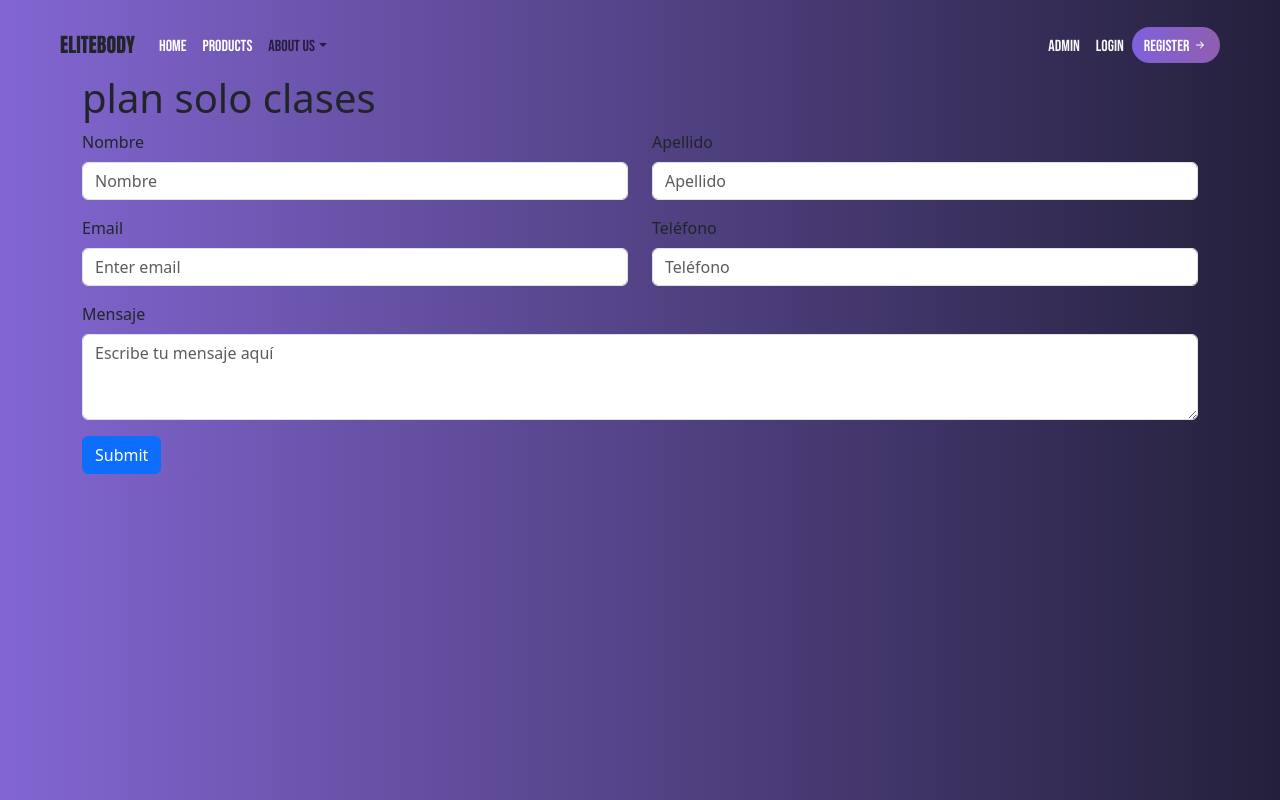
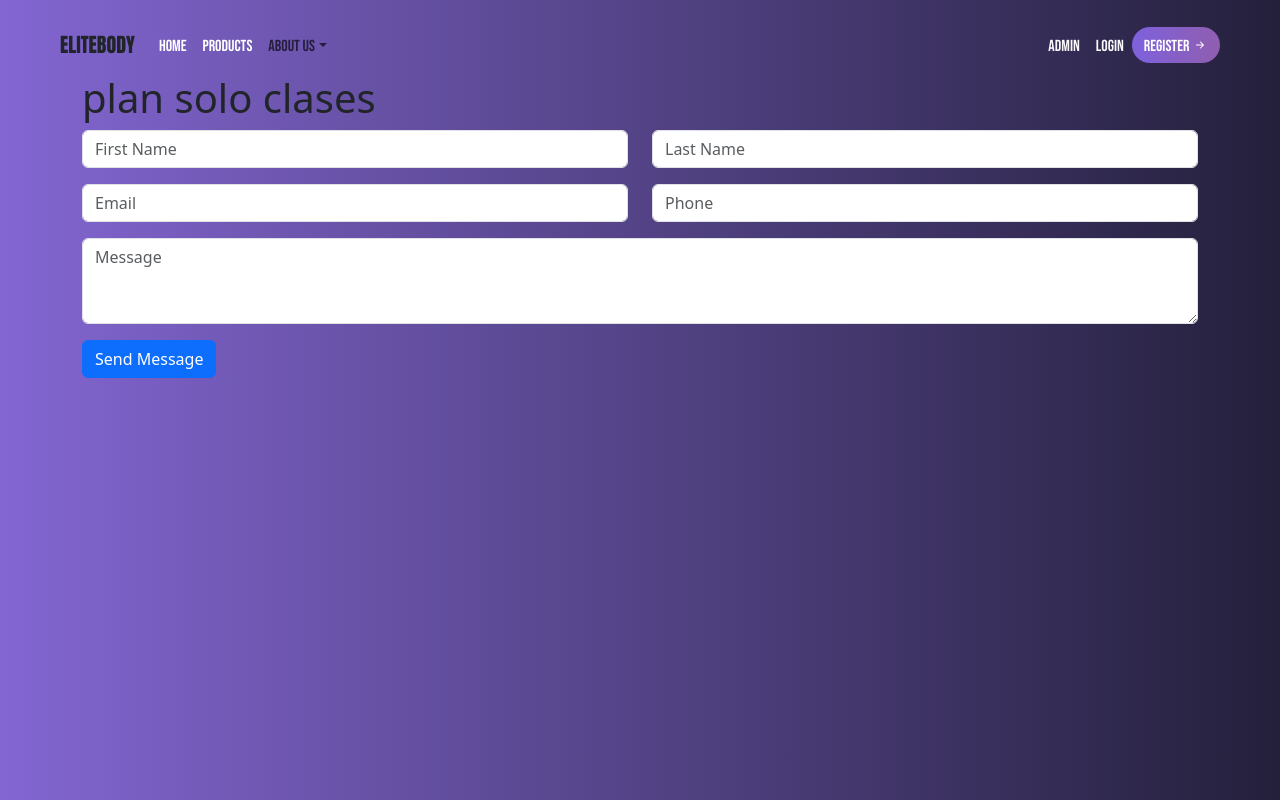
Before and after one commit to Nilost21/ProyectoFinalFront, a React (Vite) app: page /plans/clases in a window 1280 px wide. Built offline with nearby package versions, Linux system fonts and the light colour scheme; data requests are answered from the project's data file.

Commit message:
formulario de consulta con validaciones basicas

```diff
--- a/src/components/planComponents/FormPlan.jsx
+++ b/src/components/planComponents/FormPlan.jsx
@@ -2,47 +2,133 @@ import Button from "react-bootstrap/Button";
 import Col from "react-bootstrap/Col";
 import Form from "react-bootstrap/Form";
 import Row from "react-bootstrap/Row";
+import React, { useState } from 'react';
 
 const FormPlan = () => {
+
+  const [nombre, setNombre] = useState('');
+  const [apellido, setApellido] = useState('');
+  const [email, setEmail] = useState('');
+  const [telefono, setTelefono] = useState('');
+  const [mensaje, setMensaje] = useState('');
+
+  const handleSubmit = (e) => {
+    e.preventDefault();
+
+    // Validar nombre y apellido
+    if (nombre.length < 2 || apellido.length < 2) {
+      alert('El nombre y el apellido deben tener al menos 2 caracteres');
+      return;
+    }
+
+    const nombyapRegex = /^[a-zA-ZÀ-ÿ\u00f1\u00d1\s']+$/;
+    if (!nombyapRegex.test(nombre) || !nombyapRegex.test(apellido) ) {
+      alert('Ingrese un nombre o apellido válido');
+      return;
+    }
+
+    // Validar email
+    const emailRegex = /^[a-zA-Z0-9._%+-]+@[a-zA-Z0-9.-]+\.[a-zA-Z]{2,}$/;
+    if (!emailRegex.test(email)) {
+      alert('Ingrese un email válido');
+      return;
+    }
+
+    // Validar teléfono
+    const telefonoRegex = /^[0-9]{10}$/;
+    if (!telefonoRegex.test(telefono)) {
+      alert('El teléfono debe tener 10 dígitos numéricos');
+      return;
+    }
+
+    // Validar mensaje
+    if (mensaje.length > 1500 || mensaje === "") {
+      alert('El mensaje no puede tener más de 1500 caracteres o el campo no debe estar vacio');
+      return;
+    }
+
+    // Si todas las validaciones pasan, puedes enviar el formulario aquí
+    alert('Formulario enviado');
+  };
+
+
   return (
     <>
-      <Form>
+      <Form onSubmit={handleSubmit}>
         <Row className="mb-3">
           <Form.Group as={Col} controlId="formGridNombre">
-            <Form.Label>Nombre</Form.Label>
-            <Form.Control type="text" placeholder="Nombre" />
+            <Form.Control
+            type="text"
+            placeholder="First Name"
+            maxLength={30}
+            minLength={2}
+            pattern="^[a-zA-ZÀ-ÿ\u00f1\u00d1\s']+$"
+            required
+            title="Ingresa un nombre válido (solo letras y espacios)"
+            value={nombre}
+          onChange={(e) => setNombre(e.target.value)}/>
           </Form.Group>
 
           <Form.Group as={Col} controlId="formGridApellido">
-            <Form.Label>Apellido</Form.Label>
-            <Form.Control type="text" placeholder="Apellido" />
+            <Form.Control
+            type="text"
+            placeholder="Last Name"
+            maxLength={30}
+            minLength={2}
+            pattern="^[a-zA-ZÀ-ÿ\u00f1\u00d1\s']+$"
+            required
+            title="Ingresa un apellido válido (solo letras y espacios)"
+            value={apellido}
+          onChange={(e) => setApellido(e.target.value)} />
           </Form.Group>
         </Row>
 
         <Row className="mb-3">
           <Form.Group as={Col} controlId="formGridEmail">
-            <Form.Label>Email</Form.Label>
-            <Form.Control type="email" placeholder="Enter email" />
+
+            <Form.Control
+            type="email"
+            maxLength={50}
+            title="Ingresa un correo electrónico válido (Ejemplo@ejemplo.com)"
+            placeholder="Email"
+            pattern="[a-z0-9._%+-]+@[a-z0-9.-]+\.[a-z]{2,}$"
+            required
+            value={email}
+            onChange={(e) => setEmail(e.target.value)}/>
           </Form.Group>
 
           <Form.Group as={Col} controlId="formGridTelefono">
-            <Form.Label>Teléfono</Form.Label>
-            <Form.Control type="tel" placeholder="Teléfono" />
+
+            <Form.Control
+            type="tel"
+            maxLength={10}
+            placeholder="Phone"
+            pattern="[0-9]{10}"
+            title="Ingresa un número de teléfono válido sin 0 ni 15 (ejemplo: XXX XXXXXXX)"
+            required
+            value={telefono}
+          onChange={(e) => setTelefono(e.target.value)} />
           </Form.Group>
         </Row>
 
         <Row className="mb-3">
-    <Form.Group as={Col} controlId="formGridMensaje">
-      <Form.Label>Mensaje</Form.Label>
-      <Form.Control as="textarea" rows={3} placeholder="Escribe tu mensaje aquí" />
-    </Form.Group>
-  </Row>
+          <Form.Group as={Col} controlId="formGridMensaje">
+            <Form.Control
+              as="textarea"
+              rows={3}
+              placeholder="Message"
+              maxLength={1500}
+
+              value={mensaje}
+          onChange={(e) => setMensaje(e.target.value)}
+            />
+          </Form.Group>
+        </Row>
 
         <Button variant="primary" type="submit">
-          Submit
+          Send Message
         </Button>
       </Form>
-
     </>
   );
 };
```
